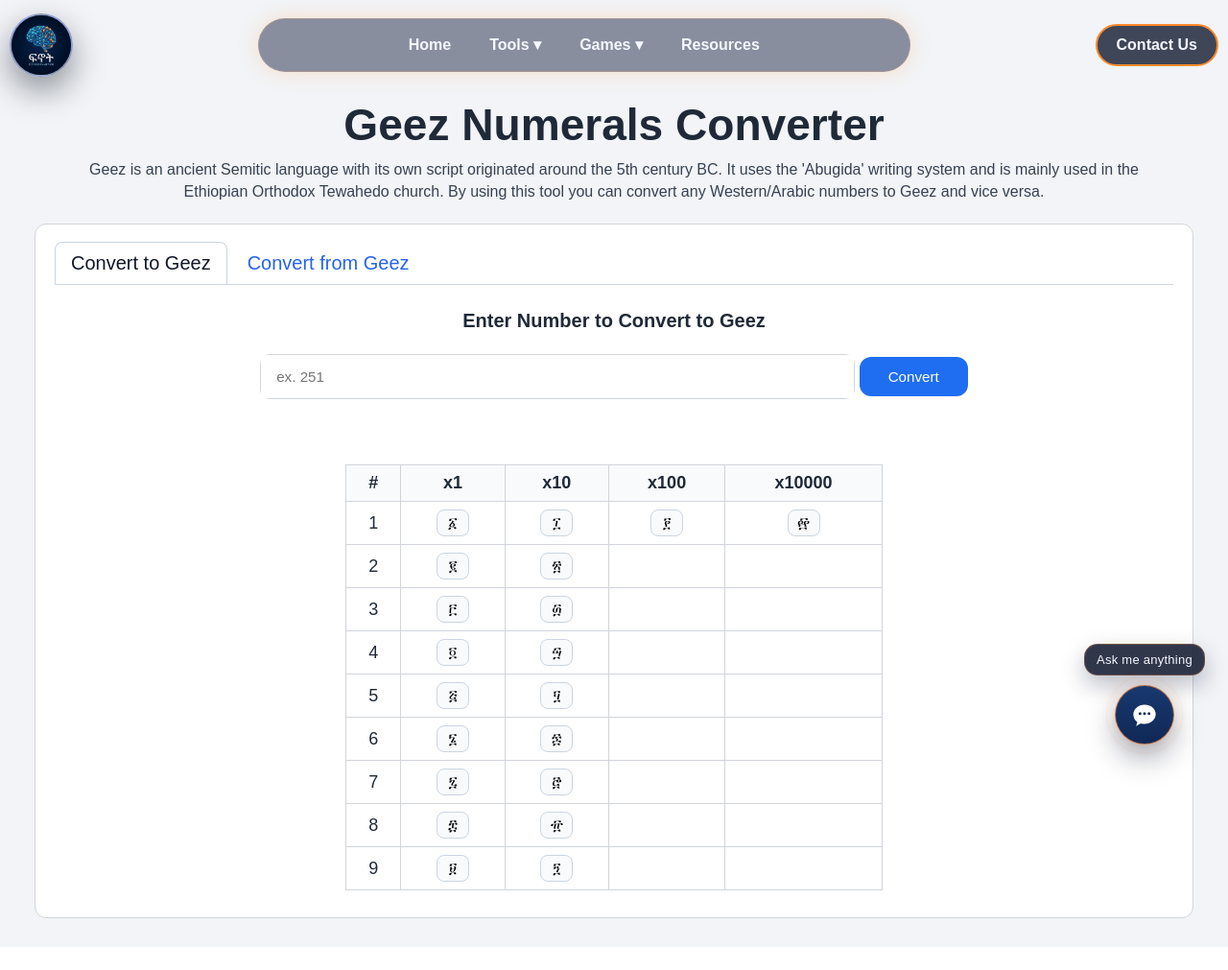
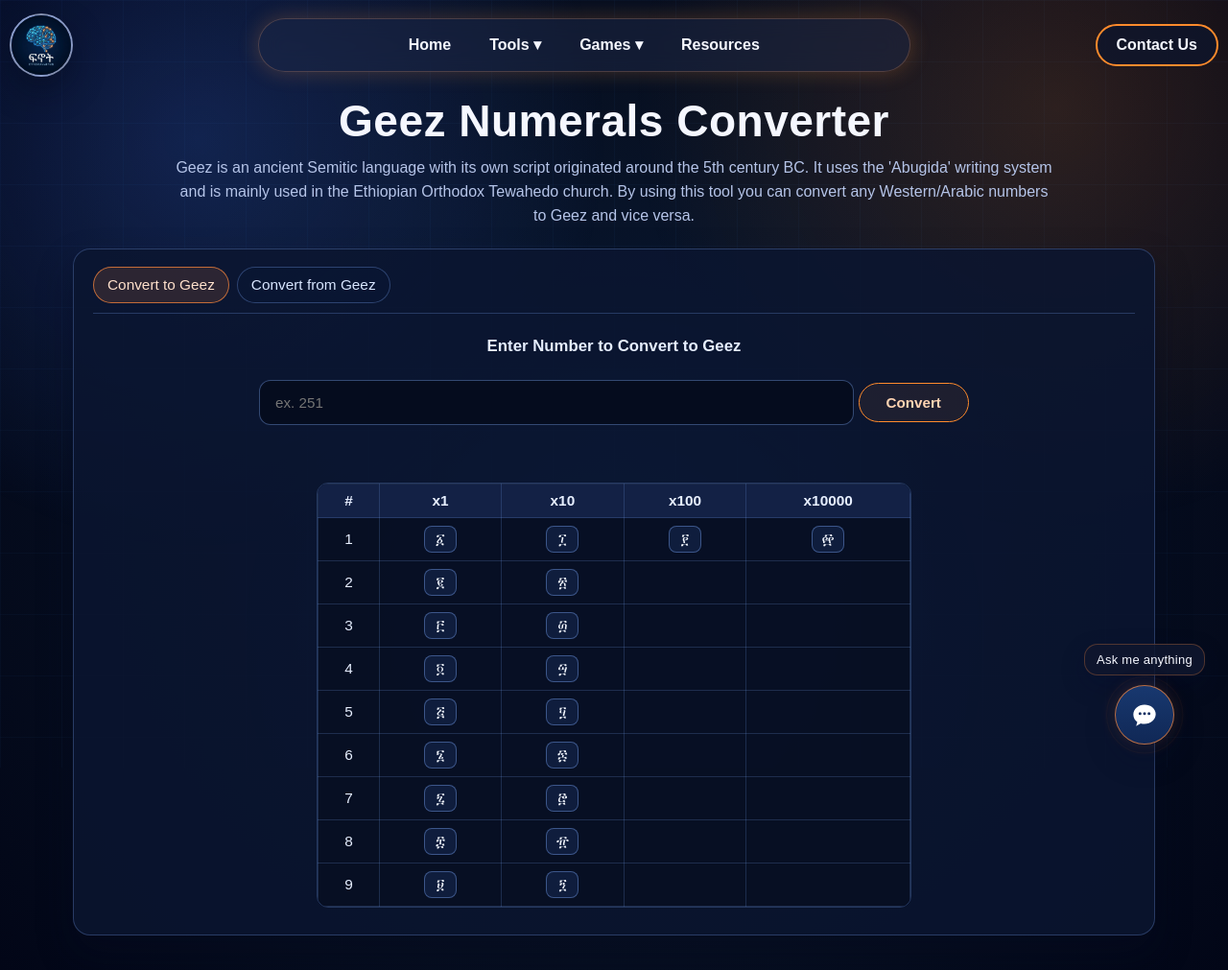
Before and after one commit to samuelabera21/Samuel_AI_Tools_App, a Flask app: page /Tools/Geez_Numbers_Converter in a window 1280 px wide. Shown: the whole page at 96% size. Before the commit the page ends 987 px from the top, so only its background shows below. Run offline with Flask 3, Linux system fonts and the light colour scheme.

Commit message:
update Geez Numerals Converter

```diff
--- a/static/css/geez_numbers.css
+++ b/static/css/geez_numbers.css
@@ -1,70 +1,102 @@
-body {
-    background: #f2f4f7;
-    color: #1f2937;
+:root {
+    --bg-1: #050f2c;
+    --bg-2: #08163f;
+    --line: rgba(80, 150, 255, 0.2);
+    --panel: rgba(11, 21, 48, 0.86);
+    --soft-border: rgba(122, 165, 245, 0.28);
+    --text: #f5f7ff;
+    --muted: #b5c4e8;
+    --accent: #ff8b2c;
 }
 
-.nav a,
-.drop-btn {
-    opacity: 0.96;
-    font-size: 20px;
+body {
+    color: var(--text);
+    min-height: 100vh;
+    background:
+        radial-gradient(circle at center, #0a1a35 0%, #071022 52%, #020617 100%);
+    overflow-x: hidden;
 }
 
-.nav {
-    font-size: 20px;
+body::before,
+body::after {
+    content: "";
+    position: fixed;
+    inset: 0;
+    pointer-events: none;
+}
+
+body::before {
+    z-index: -2;
+    background:
+        linear-gradient(var(--line) 1px, transparent 1px) 0 0 / 100% 64px,
+        linear-gradient(90deg, var(--line) 1px, transparent 1px) 0 0 / 64px 100%;
+    opacity: 0.2;
+}
+
+body::after {
+    z-index: -1;
+    background:
+        radial-gradient(circle at 16% 18%, rgba(65, 118, 255, 0.22), transparent 34%),
+        radial-gradient(circle at 86% 14%, rgba(255, 139, 44, 0.16), transparent 34%),
+        radial-gradient(circle at 50% 84%, rgba(40, 155, 255, 0.14), transparent 42%);
 }
 
 .page {
-    max-width: 1240px;
-    margin: 30px auto;
+    max-width: 1160px;
+    margin: 26px auto 36px;
     padding: 0 16px;
 }
 
 .title {
     text-align: center;
-    font-size: 20px;
-    font-weight: 700;
-    margin-bottom: 8px;
+    font-size: clamp(2rem, 3.5vw, 2.9rem);
+    font-weight: 800;
+    margin-bottom: 10px;
+    letter-spacing: 0.01em;
 }
 
 .subtitle {
     text-align: center;
-    max-width: 1140px;
+    max-width: 920px;
     margin: 0 auto 22px;
-    color: #374151;
-    font-size: 20px;
-    line-height: 1.45;
+    color: var(--muted);
+    font-size: 1.06rem;
+    line-height: 1.55;
 }
 
 .tool-card {
-    background: #fff;
-    border: 1px solid #d1d5db;
-    border-radius: 12px;
-    min-height: 470px;
+    background: var(--panel);
+    border: 1px solid var(--soft-border);
+    border-radius: 18px;
+    min-height: 420px;
     padding: 18px 20px 28px;
+    box-shadow: 0 18px 36px rgba(5, 12, 32, 0.36);
 }
 
 .tabs {
     display: flex;
-    align-items: flex-end;
-    border-bottom: 1px solid #cbd5e1;
-    margin-bottom: 26px;
+    flex-wrap: wrap;
+    gap: 8px;
+    align-items: center;
+    border-bottom: 1px solid rgba(122, 165, 245, 0.26);
+    margin-bottom: 24px;
+    padding-bottom: 10px;
 }
 
 .tab-link {
     text-decoration: none;
-    color: #2563eb;
-    font-size: 20px;
-    padding: 10px 16px;
-    border: 1px solid transparent;
-    border-bottom: none;
-    border-radius: 8px 8px 0 0;
-    margin-right: 4px;
+    color: #d8e6ff;
+    font-size: 0.96rem;
+    padding: 9px 14px;
+    border: 1px solid rgba(122, 165, 245, 0.32);
+    border-radius: 999px;
+    background: rgba(10, 22, 50, 0.78);
 }
 
 .tab-link.active {
-    color: #111827;
-    background: #fff;
-    border-color: #cbd5e1;
+    color: #ffe1cc;
+    background: rgba(255, 138, 61, 0.14);
+    border-color: rgba(255, 138, 61, 0.72);
 }
 
 .inner {
@@ -74,141 +106,166 @@ body {
 }
 
 .label {
-    font-size: 20px;
+    font-size: 1.05rem;
     font-weight: 700;
-    margin-bottom: 10px;
+    margin-bottom: 12px;
+    color: #e6eeff;
 }
 
 .input-wrap {
     display: inline-flex;
     width: 620px;
     max-width: 100%;
-    border: 1px solid #d1d5db;
-    border-radius: 10px;
-    background: #fff;
+    border: 1px solid rgba(122, 165, 245, 0.4);
+    border-radius: 12px;
+    background: rgba(5, 12, 28, 0.85);
 }
 
 .input-wrap input {
     width: 100%;
     border: none;
     outline: none;
-    font-size: 20px;
+    font-size: 1rem;
     padding: 14px 16px;
-    color: #1f2937;
+    color: #f4f7ff;
+    background: transparent;
 }
 
 .submit-btn {
     margin-top: 16px;
-    border: none;
-    border-radius: 12px;
-    background: #1f6ef2;
-    color: #fff;
-    font-size: 20px;
-    padding: 12px 30px;
+    border: 1px solid var(--accent);
+    border-radius: 999px;
+    background: rgba(255, 138, 61, 0.08);
+    color: #ffd4b2;
+    font-size: 1rem;
+    font-weight: 700;
+    padding: 11px 28px;
     cursor: pointer;
 }
 
 .submit-btn:hover {
-    background: #1758c6;
+    background: rgba(255, 138, 61, 0.2);
 }
 
 .error {
     margin-top: 10px;
-    color: #b91c1c;
-    font-size: 16px;
+    color: #ff9c9c;
+    font-size: 0.95rem;
     min-height: 22px;
 }
 
 .result-card {
     margin: 16px auto 0;
-    background: #b8d1f4;
-    border: 1px solid #8fb3ea;
-    border-radius: 12px;
-    width: 250px;
-    min-height: 200px;
+    background: rgba(16, 35, 74, 0.95);
+    border: 1px solid rgba(122, 165, 245, 0.36);
+    border-radius: 14px;
+    width: min(320px, 100%);
+    min-height: 150px;
     display: flex;
     flex-direction: column;
     align-items: center;
     justify-content: space-between;
-    padding: 20px 14px 14px;
+    padding: 16px 14px 12px;
 }
 
 .result-text {
     width: 100%;
     text-align: center;
-    font-size: 34px;
+    font-size: 1.06rem;
     font-weight: 700;
-    line-height: 1.2;
-    color: #15396d;
+    line-height: 1.35;
+    color: #dbe9ff;
     word-break: break-word;
 }
 
 .copy-btn {
     margin-top: 12px;
-    width: 64px;
-    height: 64px;
-    border: 2px solid #1f6ef2;
+    width: 44px;
+    height: 44px;
+    border: 1px solid rgba(255, 138, 61, 0.9);
     border-radius: 10px;
-    background: #e4efff;
-    color: #1f6ef2;
-    font-size: 22px;
+    background: rgba(255, 138, 61, 0.12);
+    color: #ffe4cf;
+    font-size: 1rem;
     cursor: pointer;
 }
 
 .copy-btn:hover {
-    background: #d5e6ff;
+    background: rgba(255, 138, 61, 0.24);
 }
 
 .table-wrap {
-    margin: 36px auto 0;
-    max-width: 560px;
+    margin: 28px auto 0;
+    max-width: 620px;
     overflow: auto;
+    border: 1px solid rgba(122, 165, 245, 0.26);
+    border-radius: 12px;
 }
 
 table {
     width: 100%;
     border-collapse: collapse;
-    background: #fff;
+    background: rgba(7, 15, 35, 0.9);
 }
 
 th,
 td {
-    border: 1px solid #d1d5db;
+    border: 1px solid rgba(122, 165, 245, 0.2);
     padding: 8px;
     text-align: center;
-    font-size: 18px;
+    font-size: 0.96rem;
+    color: #e7efff;
 }
 
 th {
-    background: #f8fafc;
+    background: rgba(20, 35, 72, 0.92);
+    font-weight: 700;
 }
 
 .geez-char-btn {
-    border: 1px solid #cbd5e1;
+    border: 1px solid rgba(122, 165, 245, 0.42);
     border-radius: 8px;
-    background: #f8fafc;
+    background: rgba(16, 31, 63, 0.94);
+    color: #f4f8ff;
     padding: 4px 8px;
     min-width: 34px;
-    font-size: 18px;
+    font-size: 1rem;
     cursor: pointer;
 }
 
 .geez-char-btn:hover {
-    background: #e5edff;
-    border-color: #93c5fd;
+    background: rgba(255, 138, 61, 0.2);
+    border-color: rgba(255, 138, 61, 0.72);
 }
 
 @media (max-width: 760px) {
-    .title,
-    .subtitle,
-    .label,
-    .tab-link,
-    .input-wrap input,
-    .submit-btn {
-        font-size: 18px;
+    .page {
+        margin-top: 18px;
+        padding: 0 12px;
     }
 
-    .result-text {
-        font-size: 28px;
+    .title {
+        font-size: clamp(1.65rem, 8vw, 2.15rem);
+    }
+
+    .subtitle {
+        font-size: 0.98rem;
+        margin-bottom: 16px;
+    }
+
+    .tool-card {
+        min-height: 340px;
+        padding: 16px 14px 20px;
+    }
+
+    .tab-link {
+        font-size: 0.92rem;
+        padding: 8px 12px;
+    }
+
+    th,
+    td,
+    .geez-char-btn {
+        font-size: 0.9rem;
     }
 }
```
